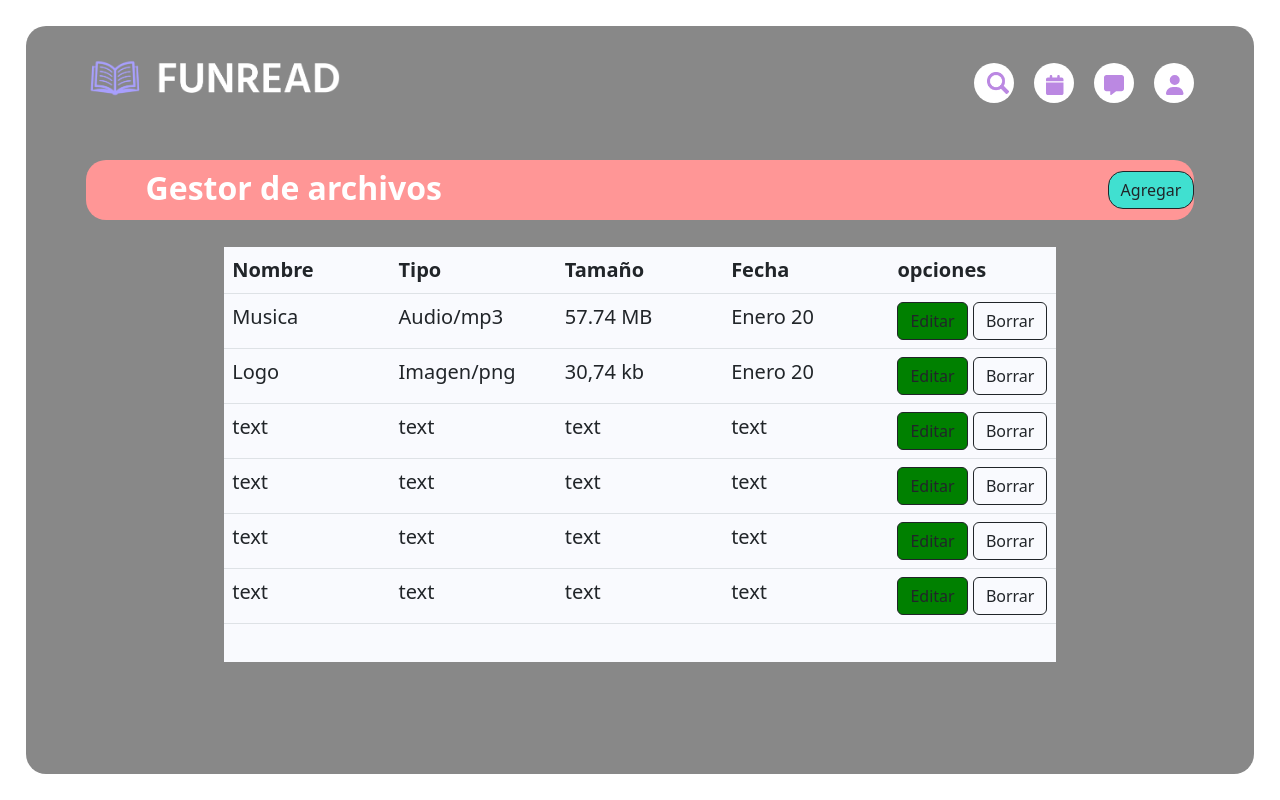
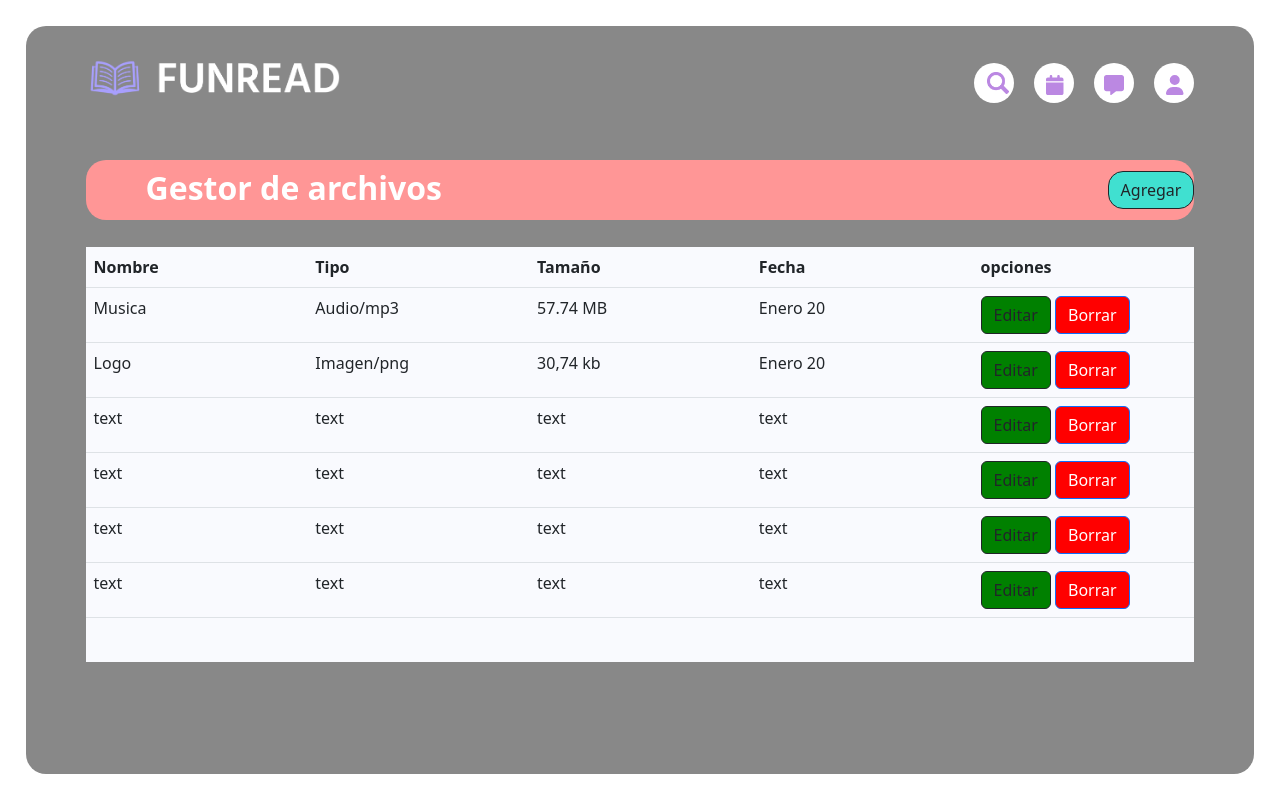
Before and after one commit to Funread/funread, a React (Create React App) app in the folder frontend/: page /addImage in a window 1280 px wide. Built offline with nearby package versions, Linux system fonts and the light colour scheme.

Commit message:
cambios
cambios

```diff
--- a/frontend/src/Components/addImage/AddImage.jsx
+++ b/frontend/src/Components/addImage/AddImage.jsx
@@ -38,7 +38,7 @@ function AddImage(props){
             <Table className="images-table">
               <thead>
                 <tr>
-                  <th style={{ width: "15%" }}>Nombre</th>
+                  <th className="bg-color" style={{ width: "15%" }}>Nombre</th>
                   <th style={{ width: "15%" }}>Tipo</th>
                   <th style={{ width: "15%" }}>Tamaño</th>
                   <th style={{ width: "15%" }}>Fecha</th>
@@ -98,15 +98,7 @@ function AddImage(props){
                         type="button"
                     >Editar
                     </Button>{" "}
-                    <Button
-                        variant="outline-dark"
-                        size="md"
-                        className="delete-image-button"
-                        type="button"
-                    >Borrar
-                    </Button>{" "}
-
-
+                    <Button className="btn-delete">Borrar</Button>{" "}
                 </td>
             </tr>
             );
--- a/frontend/src/Components/addImage/addImage.css
+++ b/frontend/src/Components/addImage/addImage.css
@@ -20,23 +20,32 @@
 
 .my-images-all-images-view-1{
   margin: auto;
+  background-color: gray;
 }
 
 .image-table{
   padding-left: 20px !important;
   margin: 0;
+  background-color: beige;
+  width: 100px;
 }
 
 .my-image-all-image{
   height: 100%;
   width: 100%;
-  max-width: 75%;
-  font-size: 20px;
   background-color: #f9fafe;
   overflow-y: auto;
-  margin: auto;
+
 }
 
 .edit-image-button{
   background-color: green;
 }
+
+.btn-delete{
+  background-color: red;
+}
+
+.bg-color{
+  background-color:black;
+}
```
